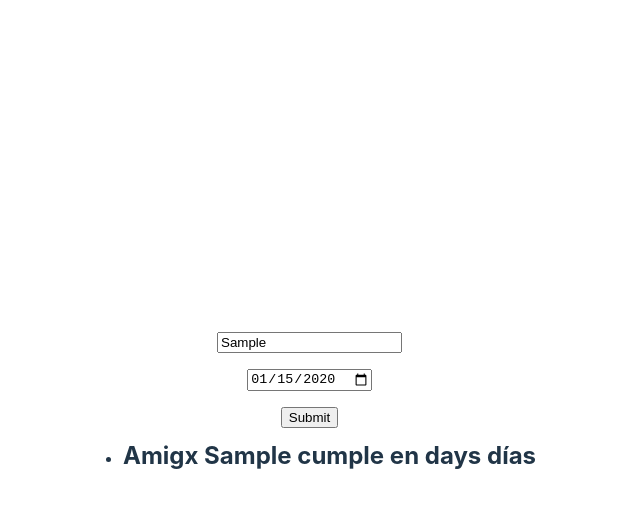
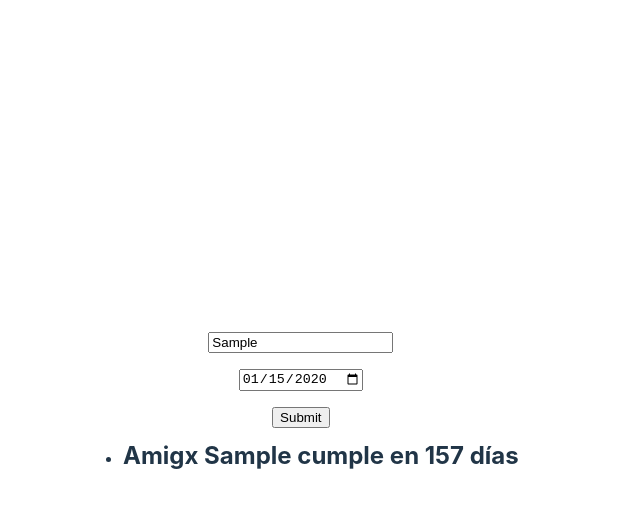
Before and after one commit to Gon-Dev/BirthdApp, a React (Vite) app: page / in a window 1280 px wide. Both pictures are taken after typing "Sample", "2020-01-15" into the empty fields and a click on the input 252 px from the left and 429 px from the top of the page. Shown: the top 508 px of the page, without its empty margins (77-717 px from the left). Built offline with nearby package versions, Linux system fonts and the light colour scheme.

Commit message:
leaving date hell, todo: fix bday date if its equal to today (its jumping to next year)

```diff
--- a/src/components/Birthday.jsx
+++ b/src/components/Birthday.jsx
@@ -1,20 +1,23 @@
 import React from 'react';
-import {intlFormatDistance,setYear,getYear} from 'date-fns'
-const Birthday = (props) => {
+import {formatDistanceStrict,isPast,setYear,getYear,isToday} from 'date-fns'
 
+const Birthday = ( {fecha,nombre} ) => {
   const today = new Date();
-  const friendBirthday = new Date(props.fecha);
-  console.log(friendBirthday);
+  console.log(today);
   const actualYear = getYear(today);
-  const updatedBirthday = setYear(friendBirthday,actualYear);
-  const remainingDays = intlFormatDistance(updatedBirthday,today,{unit:"day"}).split(" ")[1];
+  const friendBirthday = new Date(`${fecha}T00:00:00`);
+  const birthdayThisYear = setYear(friendBirthday,actualYear);
+  const updatedbirthdayDate = isPast(birthdayThisYear) ? setYear(birthdayThisYear,actualYear + 1) : birthdayThisYear; // ESTO NO FUNCIONA, VERIFICAR
+  console.log(updatedbirthdayDate);
+  const remainingDays = formatDistanceStrict(today,updatedbirthdayDate,{unit:"day"}).split(" ")[0];
+  const daysToDisplay = parseInt(remainingDays) === 0 ? "hoy!" : `en ${remainingDays} días`;
 
-
+  // SI LA FECHA CAE HOY SALTA AL AÑO QUE VIENE, SOLUCIONAR LINEA 10 !!!!!!!!!!!!!!
 
   return (
 
     <li>
-      <h2>Amigx {props.nombre} cumple en {remainingDays} días </h2>
+      <h2>Amigx {nombre} cumple {daysToDisplay} </h2>
     </li>
 
   )
```
